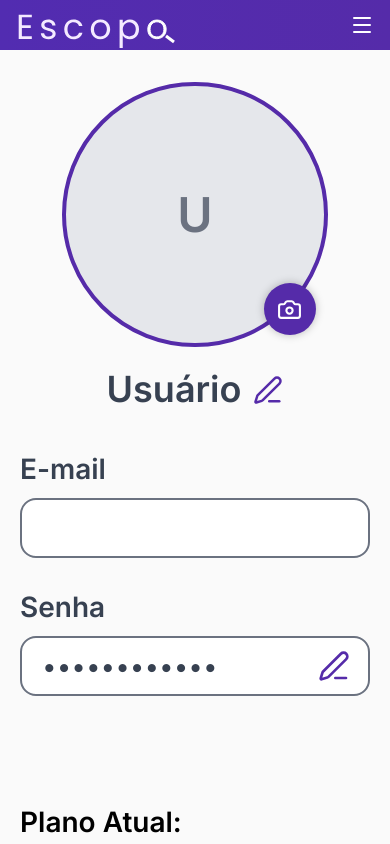
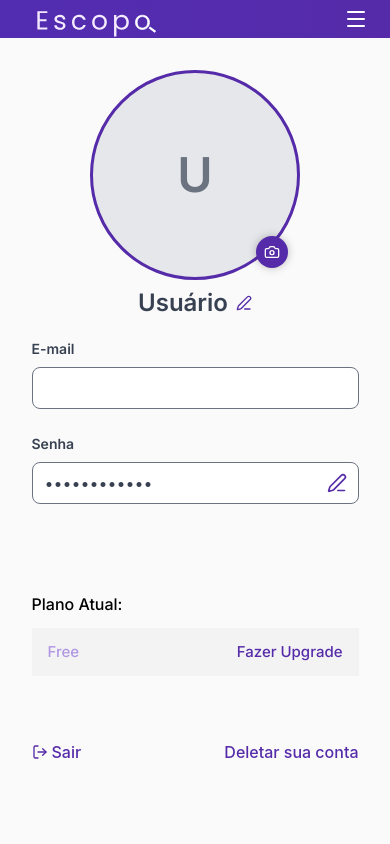
Before and after one commit to Samys003/projeto-escopo-web, a React (Vite) app: page /configuracao in a window 390 px wide. Shown: the top 844 px of the page. Built offline with nearby package versions, Linux system fonts and the light colour scheme; no server answers.

Commit message:
Arrumando a responsividade da tela de configurações

```diff
--- a/src/components/MobileHeader.jsx
+++ b/src/components/MobileHeader.jsx
@@ -18,12 +18,21 @@ function MobileHeader() {
     return (
         <div className="relative lg:hidden">
             <header
-                className="px-4 bg-cover bg-no-repeat flex place-content-between relative z-50"
+                className="relative z-50 flex h-[38px] items-center justify-between overflow-hidden bg-cover bg-no-repeat px-4"
                 style={{ backgroundImage: 'var(--bar-background)' }}
             >
-                <img src={logotipoMobile} alt="" />
-                <button onClick={() => setIsMenuOpen(!isMenuOpen)}>
-                    {isMenuOpen ? <X className="text-white" /> : <Menu className="text-white" />}
+                <img
+                    src={logotipoMobile}
+                    alt=""
+                    className="h-[38px] w-[161px] object-fill"
+                />
+                <button
+                    type="button"
+                    onClick={() => setIsMenuOpen(!isMenuOpen)}
+                    className="flex h-9 w-9 items-center justify-center text-white"
+                    aria-label={isMenuOpen ? 'Fechar menu' : 'Abrir menu'}
+                >
+                    {isMenuOpen ? <X className="h-6 w-6" /> : <Menu className="h-6 w-6" />}
                 </button>
             </header>
 
--- a/src/pages/configuracao/configuracao.jsx
+++ b/src/pages/configuracao/configuracao.jsx
@@ -12,10 +12,8 @@ import {
     updatePassword,
     getUserByEmail,
 } from '../../services/api.js';
-import Title3 from '../../components/Typography/Title3.jsx';
 import Title2 from '../../components/Typography/Title2.jsx';
 import ParagraphMedium from '../../components/Typography/ParagraphMedium.jsx';
-import Title4 from '../../components/Typography/Title4.jsx';
 
 function getCurrentPlan(usuario) {
     const planoAtual = usuario?.plano_atual;
@@ -274,7 +272,7 @@ function Configuracao() {
             </div>
             <DesktopSidebar onLogout={handleLogout} />
 
-            <main className="flex-1 px-5 py-8 sm:px-8 lg:px-8 lg:py-14 xl:px-20">
+            <main className="flex-1 px-5 py-8 lg:px-8 lg:py-14 xl:px-20">
                 <div className="mx-auto flex w-full max-w-[1240px] flex-col">
                     {error && (
                         <div className="mb-5 rounded-lg border border-red-200 bg-red-50 p-4">
@@ -288,10 +286,10 @@ function Configuracao() {
                         </div>
                     )}
 
-                    <section className="grid items-start gap-9 lg:grid-cols-[minmax(300px,470px)_minmax(240px,360px)] lg:justify-between lg:gap-8 xl:gap-24">
+                    <section className="grid items-start gap-5 lg:grid-cols-[minmax(300px,470px)_minmax(240px,360px)] lg:justify-between lg:gap-8 xl:gap-24">
                         <div className="order-1 flex flex-col items-center lg:order-2 lg:pt-16">
                             <div className="relative">
-                                <div className="flex aspect-square w-[min(68vw,18rem)] items-center justify-center overflow-hidden rounded-full border-4 border-[var(--color-base)] bg-[var(--cinza-200)] sm:w-80 lg:w-[280px] xl:w-[330px]">
+                                <div className="flex aspect-square w-[clamp(180px,54vw,210px)] items-center justify-center overflow-hidden rounded-full border-[3px] border-[var(--color-base)] bg-[var(--cinza-200)] lg:w-[280px] lg:border-4 xl:w-[330px]">
                                     {fotoPreview ? (
                                         <img
                                             src={fotoPreview}
@@ -306,10 +304,10 @@ function Configuracao() {
                                 </div>
                                 <label
                                     htmlFor="foto-input"
-                                    className="absolute bottom-3 right-3 flex h-[52px] w-[52px] cursor-pointer items-center justify-center rounded-full bg-[var(--color-base)] text-white shadow-[var(--external-shadow)] transition-colors hover:bg-[var(--color-dark)] sm:h-[60px] sm:w-[60px] lg:bottom-2 lg:right-5"
+                                    className="absolute bottom-3 right-3 flex h-8 w-8 cursor-pointer items-center justify-center rounded-full bg-[var(--color-base)] text-white shadow-[var(--external-shadow)] transition-colors hover:bg-[var(--color-dark)] lg:bottom-2 lg:right-5 lg:h-[60px] lg:w-[60px]"
                                     aria-label="Alterar foto"
                                 >
-                                    <Camera size={25} />
+                                    <Camera className="h-4 w-4 lg:h-6 lg:w-6" />
                                 </label>
                                 <input
                                     id="foto-input"
@@ -364,20 +362,20 @@ function Configuracao() {
                                             className="shrink-0 text-[var(--color-base)] transition-colors hover:text-[var(--color-dark)]"
                                             aria-label="Editar nome"
                                         >
-                                            <PenLine size={24} />
+                                            <PenLine className="h-6 w-6" />
                                         </button>
                                     </div>
                                 )}
                             </div>
 
-                            <div className="mt-5 flex w-full flex-col items-center lg:hidden">
+                            <div className="mt-2 flex w-full max-w-[327px] flex-col items-center lg:hidden">
                                 {editingNome ? (
                                     <div className="w-full">
                                         <input
                                             type="text"
                                             value={nomeTemp}
                                             onChange={(e) => setNomeTemp(e.target.value)}
-                                            className="w-full rounded-2xl border-2 border-[var(--color-base)] bg-white px-4 py-3 text-center text-2xl font-semibold text-[var(--cinza-700)] outline-none focus:ring-2 focus:ring-[var(--color-base)]"
+                                            className="w-full rounded-lg border border-[var(--color-base)] bg-white px-3 py-2 text-center text-base font-semibold text-[var(--cinza-700)] outline-none focus:ring-2 focus:ring-[var(--color-base)]"
                                             disabled={saving}
                                         />
                                         <div className="mt-3 flex gap-3">
@@ -403,8 +401,8 @@ function Configuracao() {
                                         </div>
                                     </div>
                                 ) : (
-                                    <div className="flex items-center justify-center gap-3">
-                                        <Title2 className="break-words text-center text-4xl leading-tight text-[var(--cinza-700)] sm:text-5xl">
+                                    <div className="flex items-center justify-center gap-2">
+                                        <Title2 className="break-words text-center text-2xl leading-tight text-[var(--cinza-700)]">
                                             {usuario?.nome || 'Usuário'}
                                         </Title2>
                                         <button
@@ -413,18 +411,18 @@ function Configuracao() {
                                             className="shrink-0 text-[var(--color-base)] transition-colors hover:text-[var(--color-dark)]"
                                             aria-label="Editar nome"
                                         >
-                                            <PenLine size={30} />
+                                            <PenLine className="h-4 w-4" />
                                         </button>
                                     </div>
                                 )}
                             </div>
                         </div>
 
-                        <div className="order-2 w-full lg:order-1 lg:pt-24">
-                            <div className="space-y-7">
+                        <div className="order-2 mx-auto w-full max-w-[327px] lg:order-1 lg:mx-0 lg:max-w-none lg:pt-24">
+                            <div className="space-y-6 lg:space-y-7">
                                 <div>
                                     <label htmlFor="email" className="mb-2 block">
-                                        <ParagraphMedium className="text-[28px] font-semibold text-[var(--cinza-700)] lg:text-base">
+                                        <ParagraphMedium className="text-base font-semibold text-[var(--cinza-700)] lg:text-base">
                                             E-mail
                                         </ParagraphMedium>
                                     </label>
@@ -433,13 +431,13 @@ function Configuracao() {
                                         type="email"
                                         value={usuario?.email || ''}
                                         disabled
-                                        className="h-[60px] w-full rounded-2xl border-2 border-[var(--cinza-500)] bg-white px-5 text-[26px] text-[var(--cinza-700)] opacity-100 outline-none lg:h-14 lg:rounded-xl lg:text-base lg:text-[var(--cinza-500)]"
+                                        className="h-[42px] w-full rounded-lg border border-[var(--cinza-500)] bg-white px-3 text-base text-[var(--cinza-700)] opacity-100 outline-none lg:h-14 lg:rounded-xl lg:border-2 lg:px-5 lg:text-base lg:text-[var(--cinza-500)]"
                                     />
                                 </div>
 
                                 <div>
                                     <label htmlFor="password-display" className="mb-2 block">
-                                        <ParagraphMedium className="text-[28px] font-semibold text-[var(--cinza-700)] lg:text-base">
+                                        <ParagraphMedium className="text-base font-semibold text-[var(--cinza-700)] lg:text-base">
                                             Senha
                                         </ParagraphMedium>
                                     </label>
@@ -451,7 +449,7 @@ function Configuracao() {
                                                 value={senhaAtual}
                                                 onChange={(e) => setSenhaAtual(e.target.value)}
                                                 disabled={saving}
-                                                className="h-14 w-full rounded-xl border-2 border-[var(--color-base)] bg-white px-5 text-base text-[var(--cinza-700)] outline-none focus:ring-2 focus:ring-[var(--color-base)]"
+                                                className="h-[42px] w-full rounded-lg border border-[var(--color-base)] bg-white px-3 text-base text-[var(--cinza-700)] outline-none focus:ring-2 focus:ring-[var(--color-base)] lg:h-14 lg:rounded-xl lg:border-2 lg:px-5"
                                             />
                                             <input
                                                 type="password"
@@ -459,7 +457,7 @@ function Configuracao() {
                                                 value={senhaNova}
                                                 onChange={(e) => setSenhaNova(e.target.value)}
                                                 disabled={saving}
-                                                className="h-14 w-full rounded-xl border-2 border-[var(--color-base)] bg-white px-5 text-base text-[var(--cinza-700)] outline-none focus:ring-2 focus:ring-[var(--color-base)]"
+                                                className="h-[42px] w-full rounded-lg border border-[var(--color-base)] bg-white px-3 text-base text-[var(--cinza-700)] outline-none focus:ring-2 focus:ring-[var(--color-base)] lg:h-14 lg:rounded-xl lg:border-2 lg:px-5"
                                             />
                                             <input
                                                 type="password"
@@ -469,14 +467,14 @@ function Configuracao() {
                                                     setSenhaNovaConfirm(e.target.value)
                                                 }
                                                 disabled={saving}
-                                                className="h-14 w-full rounded-xl border-2 border-[var(--color-base)] bg-white px-5 text-base text-[var(--cinza-700)] outline-none focus:ring-2 focus:ring-[var(--color-base)]"
+                                                className="h-[42px] w-full rounded-lg border border-[var(--color-base)] bg-white px-3 text-base text-[var(--cinza-700)] outline-none focus:ring-2 focus:ring-[var(--color-base)] lg:h-14 lg:rounded-xl lg:border-2 lg:px-5"
                                             />
                                             <div className="flex gap-3">
                                                 <button
                                                     type="button"
                                                     onClick={handlePasswordSave}
                                                     disabled={saving}
-                                                    className="flex-1 rounded-xl bg-[var(--color-base)] px-4 py-3 font-semibold text-white transition-colors hover:bg-[var(--color-dark)] disabled:opacity-50"
+                                                    className="flex-1 rounded-lg bg-[var(--color-base)] px-3 py-2 font-semibold text-white transition-colors hover:bg-[var(--color-dark)] disabled:opacity-50 lg:rounded-xl lg:px-4 lg:py-3"
                                                 >
                                                     {saving ? 'Salvando...' : 'Salvar'}
                                                 </button>
@@ -484,7 +482,7 @@ function Configuracao() {
                                                     type="button"
                                                     onClick={cancelPasswordEdit}
                                                     disabled={saving}
-                                                    className="flex-1 rounded-xl bg-[var(--cinza-200)] px-4 py-3 font-semibold text-[var(--cinza-700)] transition-colors hover:bg-[var(--cinza-300)] disabled:opacity-50"
+                                                    className="flex-1 rounded-lg bg-[var(--cinza-200)] px-3 py-2 font-semibold text-[var(--cinza-700)] transition-colors hover:bg-[var(--cinza-300)] disabled:opacity-50 lg:rounded-xl lg:px-4 lg:py-3"
                                                 >
                                                     Cancelar
                                                 </button>
@@ -498,15 +496,15 @@ function Configuracao() {
                                                     type="password"
                                                     value="************"
                                                     disabled
-                                                    className="h-[60px] w-full rounded-2xl border-2 border-[var(--cinza-500)] bg-white px-5 pr-16 text-[26px] text-[var(--cinza-700)] opacity-100 outline-none lg:h-14 lg:rounded-xl lg:text-base lg:text-[var(--cinza-500)]"
+                                                    className="h-[42px] w-full rounded-lg border border-[var(--cinza-500)] bg-white px-3 pr-12 text-base text-[var(--cinza-700)] opacity-100 outline-none lg:h-14 lg:rounded-xl lg:border-2 lg:px-5 lg:text-base lg:text-[var(--cinza-500)]"
                                                 />
                                                 <button
                                                     type="button"
                                                     onClick={() => setEditingPassword(true)}
-                                                    className="absolute right-5 top-1/2 -translate-y-1/2 text-[var(--color-base)] transition-colors hover:text-[var(--color-dark)] lg:hidden"
+                                                    className="absolute right-3 top-1/2 -translate-y-1/2 text-[var(--color-base)] transition-colors hover:text-[var(--color-dark)] lg:hidden"
                                                     aria-label="Alterar senha"
                                                 >
-                                                    <PenLine size={32} />
+                                                    <PenLine className="h-5 w-5" />
                                                 </button>
                                             </div>
                                             <div className="mt-5 hidden justify-center lg:flex">
@@ -535,19 +533,21 @@ function Configuracao() {
                         </div>
                     </section>
 
-                    <section className="mt-20 lg:hidden">
-                        <Title2 className="mb-6 text-[28px]">Plano Atual:</Title2>
+                    <section className="mx-auto mt-16 w-full max-w-[327px] lg:hidden">
+                        <p className="mb-3 font-inter text-base font-medium text-black">
+                            Plano Atual:
+                        </p>
                         <button
                             type="button"
                             onClick={() => setShowPlanos(true)}
-                            className="flex w-full items-center justify-between gap-4 bg-[var(--cinza-200)] px-6 py-7 text-left sm:px-10 sm:py-8"
+                            className="flex min-h-12 w-full items-center justify-between gap-3 bg-[#f3f3f3] px-4 py-2.5 text-left"
                         >
-                            <Title4 className="text-[22px] text-[var(--color-variant)] sm:text-[28px]">
+                            <span className="font-inter text-[15px] font-medium text-[var(--color-variant)]">
                                 {currentPlan.name}
-                            </Title4>
-                            <Title3 className="text-[22px] text-[var(--color-base)] sm:text-[28px]">
+                            </span>
+                            <span className="shrink-0 font-inter text-[15px] font-medium text-[var(--color-base)]">
                                 Fazer Upgrade
-                            </Title3>
+                            </span>
                         </button>
                     </section>
 
@@ -555,19 +555,19 @@ function Configuracao() {
                         <Planos variant="inline" currentPlanName={currentPlan.name} />
                     </div>
 
-                    <div className="mt-32 flex items-center justify-between gap-4 lg:hidden">
+                    <div className="mx-auto mt-16 flex w-full max-w-[327px] items-center justify-between gap-4 lg:hidden">
                         <button
                             type="button"
                             onClick={handleLogout}
-                            className="flex items-center gap-1 text-[22px] font-medium text-[var(--color-base)] transition-colors hover:text-[var(--color-dark)] sm:text-[28px]"
+                            className="flex items-center gap-1 text-base font-medium text-[var(--color-base)] transition-colors hover:text-[var(--color-dark)]"
                         >
-                            <LogOut size={30} />
+                            <LogOut className="h-4 w-4" />
                             Sair
                         </button>
                         <button
                             type="button"
                             onClick={() => setShowDeleteConfirm(true)}
-                            className="text-right text-[22px] font-medium text-[var(--color-base)] transition-colors hover:text-[var(--color-dark)] sm:text-[28px]"
+                            className="text-right text-base font-medium text-[var(--color-base)] transition-colors hover:text-[var(--color-dark)]"
                         >
                             Deletar sua conta
                         </button>
```
Also changed, not shown: src/pages/notificacoes/notificacoes.jsx (added).
